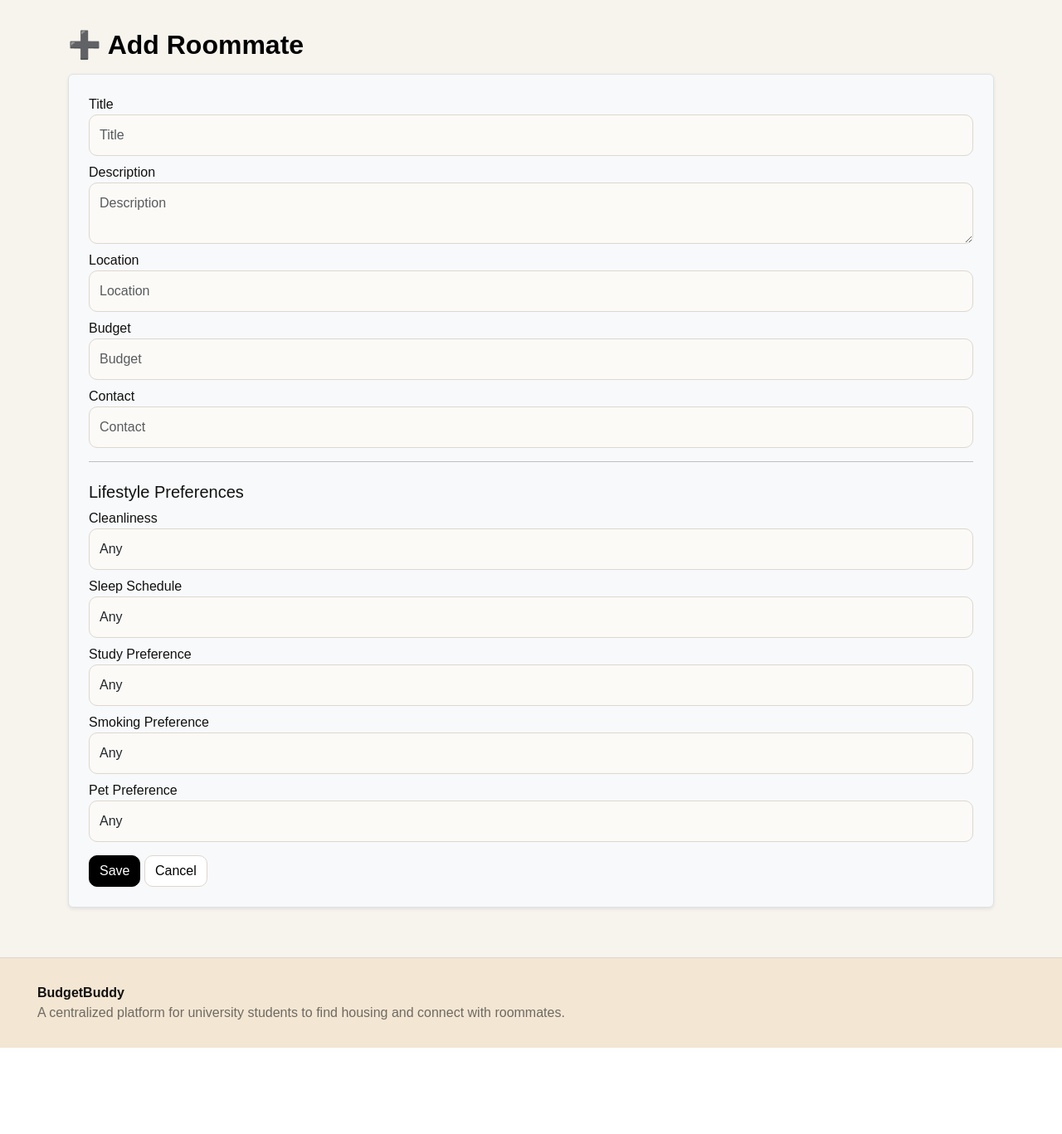
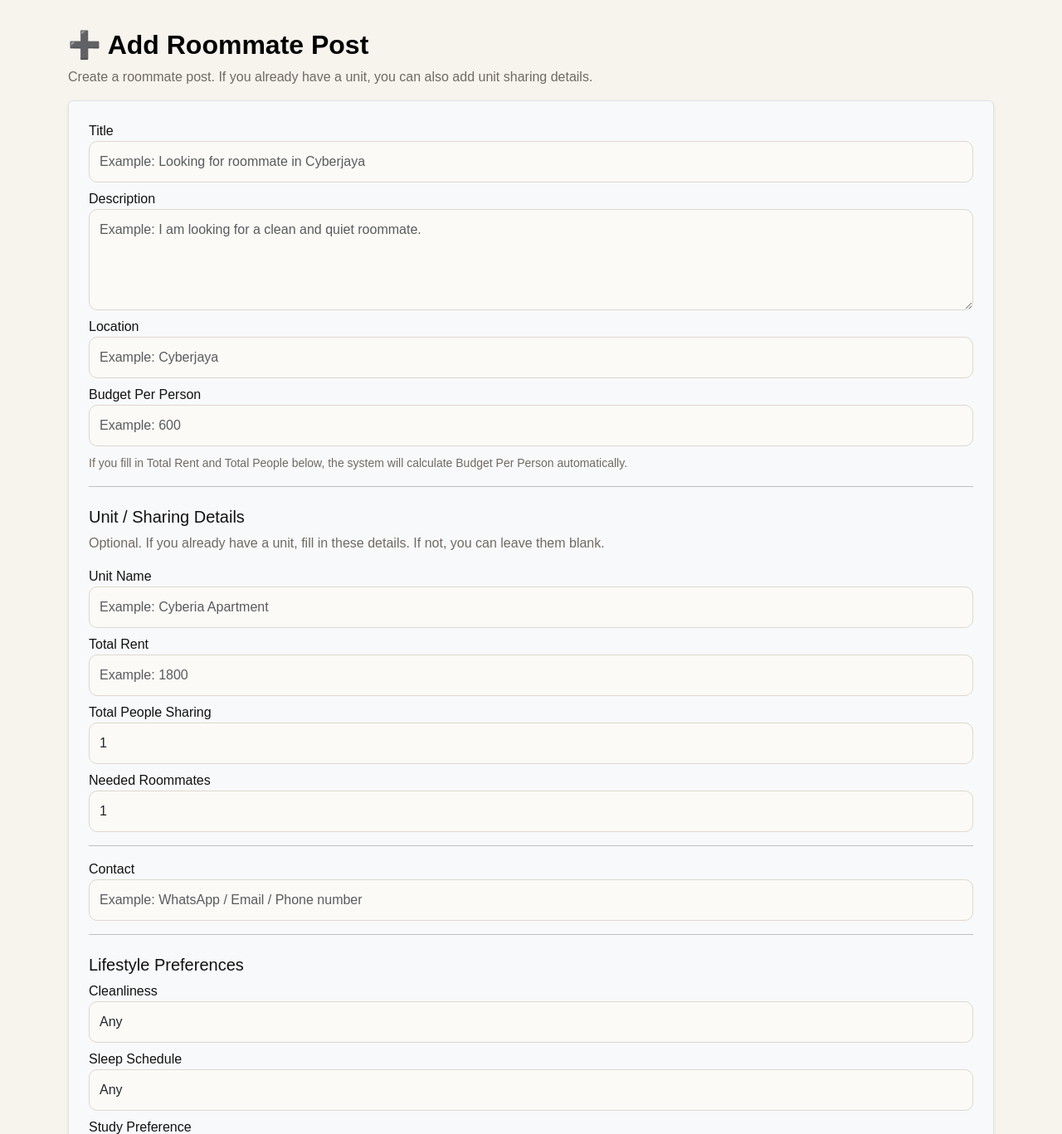
Before and after one commit to GordanEatCodes/GitProject-BudgetBuddy, a Django app: page /roommates/add/ in a window 1280 px wide. Shown: the part 83-1450 px from the top of the page at 83% size. Before the commit the page ends 1346 px from the top, so only its background shows below. Run offline with Django 5.2, Linux system fonts and the light colour scheme; the visitor is signed in with stand-in values (Sample User, id 1).

Commit message:
add roommate post sharing details and auto full status

```diff
--- a/roommate/templates/roommate/add_roommate.html
+++ b/roommate/templates/roommate/add_roommate.html
@@ -2,30 +2,101 @@
 
 {% block content %}
 
-<h2>➕ Add Roommate</h2>
+<h2>➕ Add Roommate Post</h2>
+
+<p class="text-muted">
+    Create a roommate post. If you already have a unit, you can also add unit sharing details.
+</p>
 
 <form method="POST" class="mt-3 p-4 border rounded shadow-sm bg-light">
     {% csrf_token %}
 
     <label>Title</label>
-    <input type="text" name="title" placeholder="Title"
-           class="form-control mb-2" required>
+    <input
+        type="text"
+        name="title"
+        placeholder="Example: Looking for roommate in Cyberjaya"
+        class="form-control mb-2"
+        required>
 
     <label>Description</label>
-    <textarea name="description" placeholder="Description"
-              class="form-control mb-2" required></textarea>
+    <textarea
+        name="description"
+        placeholder="Example: I am looking for a clean and quiet roommate."
+        class="form-control mb-2"
+        rows="4"
+        required></textarea>
 
     <label>Location</label>
-    <input type="text" name="location" placeholder="Location"
-           class="form-control mb-2" required>
+    <input
+        type="text"
+        name="location"
+        placeholder="Example: Cyberjaya"
+        class="form-control mb-2"
+        required>
 
-    <label>Budget</label>
-    <input type="number" name="budget" placeholder="Budget"
-           class="form-control mb-2" min="0" required>
+    <label>Budget Per Person</label>
+    <input
+        type="number"
+        name="budget"
+        placeholder="Example: 600"
+        class="form-control mb-2"
+        min="0"
+        step="0.01">
+
+    <small class="text-muted">
+        If you fill in Total Rent and Total People below, the system will calculate Budget Per Person automatically.
+    </small>
+
+    <hr>
+
+    <h5 class="mt-4">Unit / Sharing Details</h5>
+
+    <p class="text-muted">
+        Optional. If you already have a unit, fill in these details.
+        If not, you can leave them blank.
+    </p>
+
+    <label>Unit Name</label>
+    <input
+        type="text"
+        name="unit_name"
+        class="form-control mb-2"
+        placeholder="Example: Cyberia Apartment">
+
+    <label>Total Rent</label>
+    <input
+        type="number"
+        step="0.01"
+        name="total_rent"
+        class="form-control mb-2"
+        placeholder="Example: 1800">
+
+    <label>Total People Sharing</label>
+    <input
+        type="number"
+        name="total_people"
+        class="form-control mb-2"
+        value="1"
+        min="1">
+
+    <label>Needed Roommates</label>
+    <input
+        type="number"
+        name="needed_roommates"
+        class="form-control mb-3"
+        value="1"
+        min="1">
+
+    <hr>
 
     <label>Contact</label>
-    <input type="text" name="contact" placeholder="Contact"
-           class="form-control mb-3" required>
+    <input
+        type="text"
+        name="contact"
+        placeholder="Example: WhatsApp / Email / Phone number"
+        class="form-control mb-3"
+        required>
 
     <hr>
 
@@ -73,7 +144,7 @@
         Save
     </button>
 
-    <a href="/roommates/" class="btn btn-secondary">
+    <a href="{% url 'roommate_list' %}" class="btn btn-secondary">
         Cancel
     </a>
 
--- a/roommate/views.py
+++ b/roommate/views.py
@@ -20,6 +20,32 @@ def normalize_text(text):
 
     return text
 
+def to_float(value):
+    try:
+        return float(value) if value else None
+    except ValueError:
+        return None
+
+
+def to_int(value, default=1):
+    try:
+        number = int(value)
+        return number if number > 0 else default
+    except (TypeError, ValueError):
+        return default
+
+
+def update_roommate_post_status(post):
+    accepted_count = post.applications.filter(status='accepted').count()
+
+    if post.post_status != 'closed':
+        if accepted_count >= post.needed_roommates:
+            post.post_status = 'full'
+        else:
+            post.post_status = 'open'
+
+        post.save()
+
 
 @login_required(login_url='/login/')
 def add_roommate(request):
@@ -37,20 +63,24 @@ def add_roommate(request):
             budget=float(budget) if budget else 0,
             contact=contact,
 
+            unit_name=request.POST.get('unit_name', ''),
+            total_rent=to_float(request.POST.get('total_rent')),
+            total_people=to_int(request.POST.get('total_people'), 1),
+            needed_roommates=to_int(request.POST.get('needed_roommates'), 1),
+            post_status='open',
+
             cleanliness=request.POST.get('cleanliness', 'any'),
             sleep_schedule=request.POST.get('sleep_schedule', 'any'),
             study_preference=request.POST.get('study_preference', 'any'),
             smoking=request.POST.get('smoking', 'any'),
             pets=request.POST.get('pets', 'any'),
 
-            # Store who created this roommate post
             created_by=request.user,
         )
 
         return redirect('roommate_list')
 
     return render(request, 'roommate/add_roommate.html')
-
 
 def roommate_list(request):
     posts = RoommatePost.objects.all()
@@ -115,7 +145,6 @@ def delete_roommate(request, id):
 def edit_roommate(request, id):
     post = get_object_or_404(RoommatePost, id=id)
 
-    # Only creator can edit own post
     if post.created_by != request.user:
         return redirect('roommate_detail', id=post.id)
 
@@ -130,6 +159,12 @@ def edit_roommate(request, id):
 
         post.contact = request.POST.get('contact')
 
+        post.unit_name = request.POST.get('unit_name', '')
+        post.total_rent = to_float(request.POST.get('total_rent'))
+        post.total_people = to_int(request.POST.get('total_people'), 1)
+        post.needed_roommates = to_int(request.POST.get('needed_roommates'), 1)
+        post.post_status = request.POST.get('post_status', 'open')
+
         post.cleanliness = request.POST.get('cleanliness', 'any')
         post.sleep_schedule = request.POST.get('sleep_schedule', 'any')
         post.study_preference = request.POST.get('study_preference', 'any')
@@ -142,10 +177,9 @@ def edit_roommate(request, id):
 
     return render(request, 'roommate/edit_roommate.html', {'post': post})
 
-
 def match_roommates(request, id):
     current_user_post = get_object_or_404(RoommatePost, id=id)
-    all_posts = RoommatePost.objects.exclude(id=id)
+    all_posts = RoommatePost.objects.exclude(id=id).filter(post_status='open')
 
     results = []
 
@@ -265,15 +299,15 @@ def match_roommates(request, id):
 def apply_roommate(request, id):
     post = get_object_or_404(RoommatePost, id=id)
 
-    # Old posts may not have creator, so application is not allowed
     if post.created_by is None:
         return redirect('roommate_detail', id=post.id)
 
-    # User cannot apply to own post
+    if post.post_status != 'open':
+        return redirect('roommate_detail', id=post.id)
+
     if post.created_by == request.user:
         return redirect('roommate_detail', id=post.id)
 
-    # Prevent duplicate application
     existing_application = RoommateApplication.objects.filter(
         roommate_post=post,
         applicant=request.user
@@ -292,7 +326,6 @@ def apply_roommate(request, id):
             status='pending'
         )
 
-        # Save first message into chat
         if message:
             RoommateMessage.objects.create(
                 application=application,
@@ -333,17 +366,17 @@ def my_roommate_applications(request):
 def update_application_status(request, application_id, status):
     application = get_object_or_404(RoommateApplication, id=application_id)
 
-    # Only post creator / coordinator can accept or reject
     if application.roommate_post.created_by != request.user:
         return redirect('roommate_list')
 
-    # Only allow valid statuses
     if status not in ['pending', 'accepted', 'rejected']:
         return redirect('applications_received')
 
     if request.method == 'POST':
         application.status = status
         application.save()
+
+        update_roommate_post_status(application.roommate_post)
 
     return redirect('applications_received')
 
```
Also changed, not shown: roommate/models.py (+34 -36 lines), roommate/templates/roommate/edit_roommate.html (+50 -0 lines), roommate/templates/roommate/roommate_detail.html (+70 -2 lines), roommate/migrations/0005_remove_roommateapplication_unique_roommate_application_and_more.py (added).
